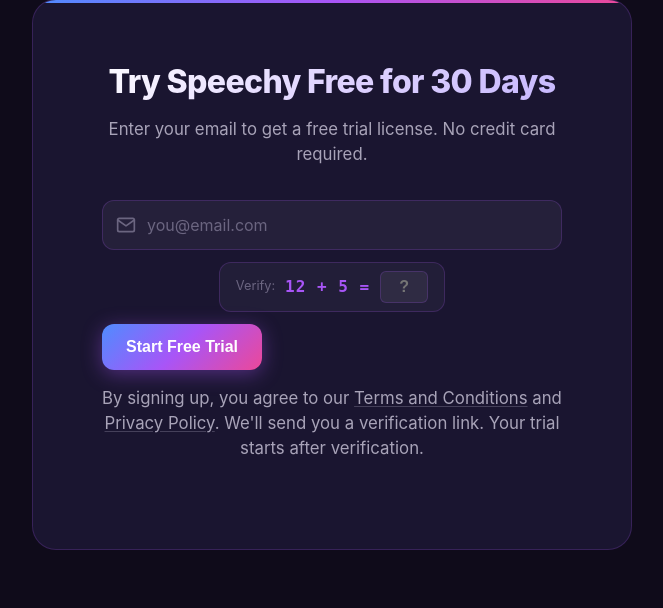
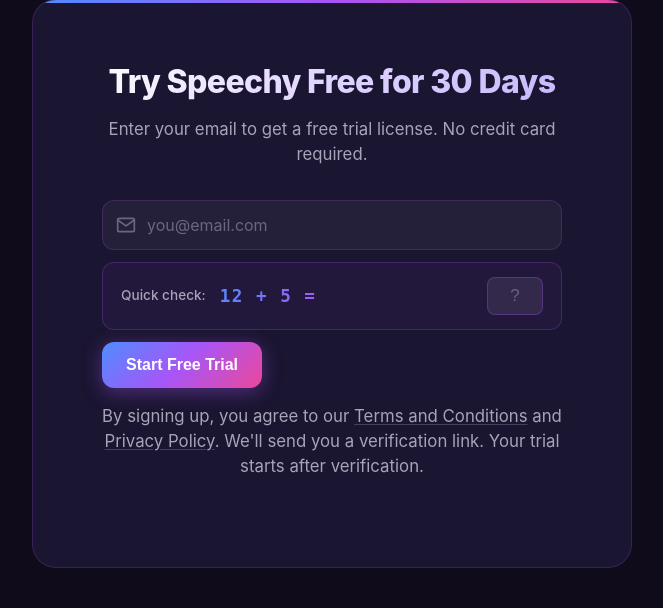
Before and after one commit to furkankadioglu/speechy-project-application, a PHP site: page / in a window 1280 px wide. Shown: the part 4338-4946 px from the top of the page, without its empty margins (308-971 px from the left). Run offline with PHP 8.4, Linux system fonts and the light colour scheme.

Commit message:
Redesign CAPTCHA to match landing page dark theme
The CAPTCHA was nearly invisible on the dark background with muted
colors and low-contrast inputs. Redesigned with proper purple-tinted
background, gradient math question text, visible input with focus/error
states, full-width layout that integrates with form flow, and responsive
mobile sizing.

Co-Authored-By: Claude Opus 4.6 (1M context) <noreply@anthropic.com>

```diff
--- a/landing/index.html
+++ b/landing/index.html
@@ -297,9 +297,9 @@
             </div>
             <div class="captcha-group" id="captcha-group">
               <div class="captcha-box">
-                <span class="captcha-label">Verify:</span>
+                <span class="captcha-label">Quick check:</span>
                 <span class="captcha-question" id="captcha-question"></span>
-                <input type="text" id="captcha-answer" placeholder="?" autocomplete="off" inputmode="numeric" maxlength="3">
+                <input type="text" id="captcha-answer" placeholder="?" autocomplete="off" inputmode="numeric" maxlength="3" aria-label="CAPTCHA answer">
               </div>
             </div>
             <button type="submit" class="btn btn-primary btn-cta" id="signup-btn">
--- a/landing/style.css
+++ b/landing/style.css
@@ -674,6 +674,7 @@ a {
   margin: 0 auto;
 }
 
+/* CAPTCHA — inline verification row */
 .captcha-group {
   width: 100%;
   display: flex;
@@ -683,54 +684,80 @@ a {
 .captcha-box {
   display: flex;
   align-items: center;
-  gap: 10px;
-  padding: 8px 16px;
-  background: rgba(255, 255, 255, 0.04);
-  border: 1px solid var(--border-card);
+  gap: 14px;
+  width: 100%;
+  padding: 14px 18px;
+  background: rgba(168, 85, 247, 0.06);
+  border: 1px solid rgba(168, 85, 247, 0.25);
   border-radius: var(--radius-md);
-  font-size: 0.9rem;
+  transition: border-color 0.2s, box-shadow 0.2s;
+}
+
+.captcha-box:focus-within {
+  border-color: var(--accent-purple);
+  box-shadow: 0 0 0 3px rgba(168, 85, 247, 0.12);
 }
 
 .captcha-label {
-  color: var(--text-muted);
-  font-size: 0.8rem;
+  color: var(--text-secondary);
+  font-size: 0.85rem;
+  font-weight: 500;
+  white-space: nowrap;
+  flex-shrink: 0;
 }
 
 .captcha-question {
-  color: var(--accent-purple);
+  color: var(--text-primary);
   font-weight: 700;
-  font-size: 1rem;
-  font-family: var(--font-mono, monospace);
-  letter-spacing: 1px;
+  font-size: 1.1rem;
+  font-family: var(--font-mono, 'SF Mono', 'Fira Code', monospace);
+  letter-spacing: 1.5px;
+  background: linear-gradient(135deg, var(--accent-blue), var(--accent-purple));
+  -webkit-background-clip: text;
+  -webkit-text-fill-color: transparent;
+  background-clip: text;
+  white-space: nowrap;
+  flex-shrink: 0;
 }
 
 .captcha-box input {
-  width: 48px;
-  padding: 6px 8px;
-  border-radius: 6px;
-  border: 1px solid var(--border-card);
-  background: rgba(255, 255, 255, 0.06);
+  width: 56px;
+  padding: 8px 10px;
+  border-radius: var(--radius-sm);
+  border: 1.5px solid rgba(168, 85, 247, 0.3);
+  background: rgba(255, 255, 255, 0.08);
   color: var(--text-primary);
-  font-size: 1rem;
-  font-weight: 600;
+  font-size: 1.05rem;
+  font-weight: 700;
   text-align: center;
   outline: none;
-  transition: border-color 0.2s;
+  transition: border-color 0.2s, box-shadow 0.2s, background 0.2s;
+  flex-shrink: 0;
+  margin-left: auto;
+}
+
+.captcha-box input::placeholder {
+  color: var(--text-muted);
+  font-weight: 400;
 }
 
 .captcha-box input:focus {
   border-color: var(--accent-purple);
+  background: rgba(255, 255, 255, 0.12);
+  box-shadow: 0 0 0 3px rgba(168, 85, 247, 0.15);
 }
 
 .captcha-box input.captcha-error {
   border-color: #ef4444;
+  background: rgba(239, 68, 68, 0.08);
+  box-shadow: 0 0 0 3px rgba(239, 68, 68, 0.12);
   animation: captcha-shake 0.4s ease;
 }
 
 @keyframes captcha-shake {
   0%, 100% { transform: translateX(0); }
-  20%, 60% { transform: translateX(-4px); }
-  40%, 80% { transform: translateX(4px); }
+  20%, 60% { transform: translateX(-5px); }
+  40%, 80% { transform: translateX(5px); }
 }
 
 .input-group {
@@ -834,6 +861,19 @@ a {
   .btn-cta {
     width: 100%;
     justify-content: center;
+  }
+
+  .captcha-box {
+    gap: 10px;
+    padding: 12px 14px;
+  }
+
+  .captcha-question {
+    font-size: 1rem;
+  }
+
+  .captcha-box input {
+    width: 50px;
   }
 }
 
```
